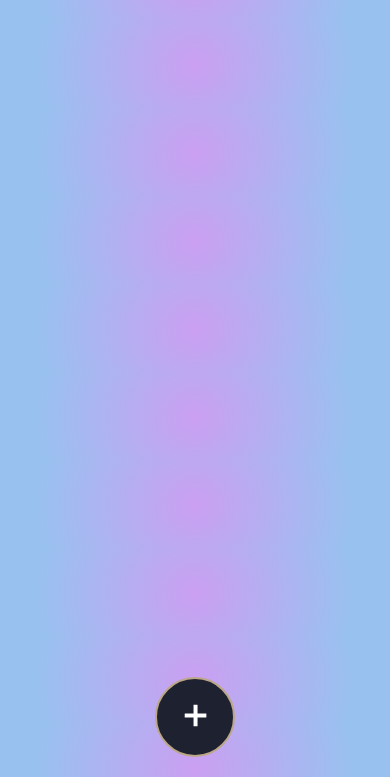
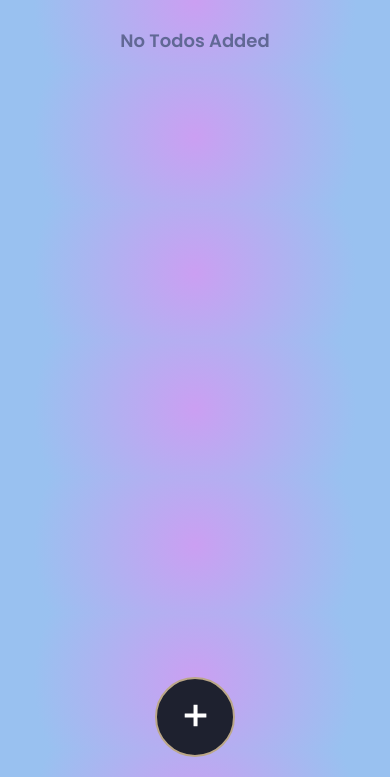
Before and after one commit to Alexandra-Hionis/ProcrastiNOT, a website: page index.html in a window 390 px wide. Shown: the part 67-844 px from the top of the page. Drawn offline with Linux system fonts and the light colour scheme.

Commit message:
h2 styling and no todos section added

```diff
--- a/assets/styles/_button.scss
+++ b/assets/styles/_button.scss
@@ -62,7 +62,7 @@ button{
     }
     &:hover::after {
         transform: translate(-50%, -50%) scale(1.3);
-        opacity: .9;
+        opacity: .5;
     }
 
 }
--- a/assets/styles/_global.scss
+++ b/assets/styles/_global.scss
@@ -9,6 +9,13 @@ h1 {
     font-weight: $poppins-semibold;
     text-align: center;
     font-size: clamp(25px, 2vw, 75px);
+  }
+  h2 {
+    font-family: $poppins;
+    font-weight: $poppins-semibold;
+    text-align: center;
+    font-size: clamp(18px, 1.5vw, 55px);
+    color: $gray;
   }
 p{
     font-family: $poppins;
--- a/assets/styles/_variables.scss
+++ b/assets/styles/_variables.scss
@@ -5,7 +5,7 @@ $poppins-semibold: 600;
 
 // colors
 $black: #1E212F;
-$gray: #A390B9;
+$gray: #616895;
 $blue: #A2BBF0;
 $green: #77BAB5;
 $orange: #ED9966;
--- a/index.html
+++ b/index.html
@@ -30,6 +30,12 @@
       <h1>ProcrastiNOT</h1>
     </div>
     <!-- end headline -->
+    <!-- No todos -->
+    <div id="no-todos">
+      <h2>No Todos Added</h2>
+    </div>
+    <!--end No todos -->
+
     <!-- new todo -->
     <div class="new-todo-container">
       <button class="plus-wrapper">
```
Also changed, not shown: assets/styles/main.css, 1 other file.
